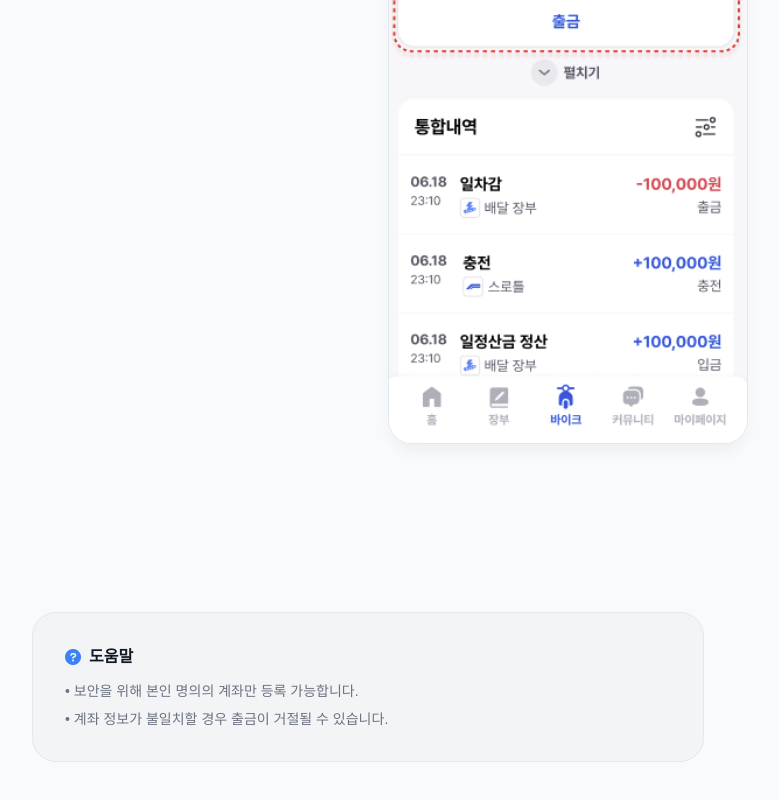
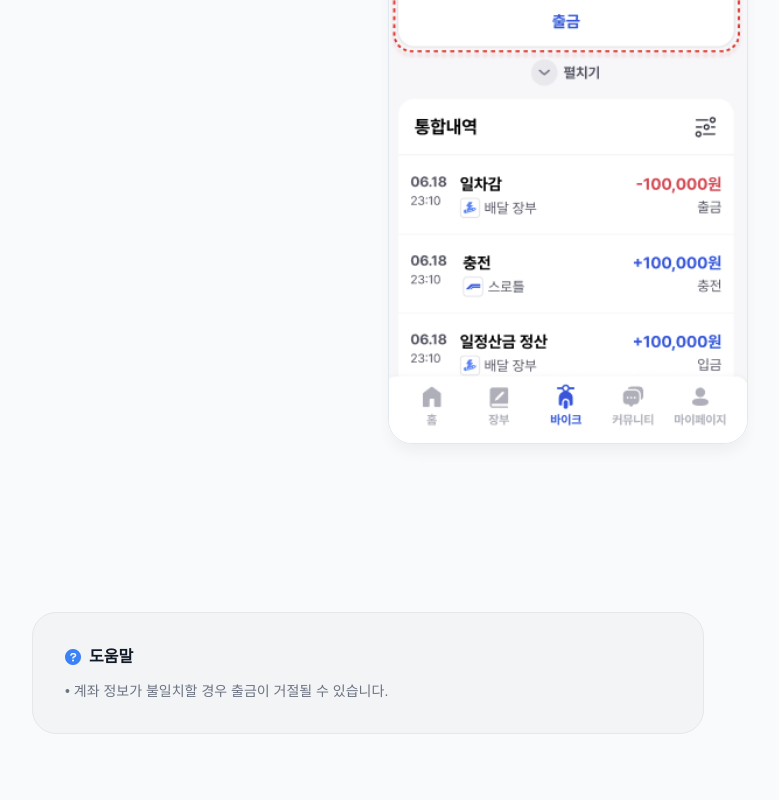
Before and after one commit to kimkc1968/throttle-popup, a plain HTML site: page B. 상세페이지.html in a window 1280 px wide. Shown: the part 4314-5114 px from the top of the page, without its empty margins (272-1051 px from the left). Drawn offline with nearby package versions, Linux system fonts and the light colour scheme; a web font is replaced by a local one.

```diff
--- a/B. 상세페이지.html
+++ b/B. 상세페이지.html
@@ -413,7 +413,6 @@
                 도움말
             </h4>
             <ul class="text-sm text-gray-500 space-y-2">
-                <li>• 보안을 위해 본인 명의의 계좌만 등록 가능합니다.</li>
                 <li>• 계좌 정보가 불일치할 경우 출금이 거절될 수 있습니다.</li>
             </ul>
         </div>
```
